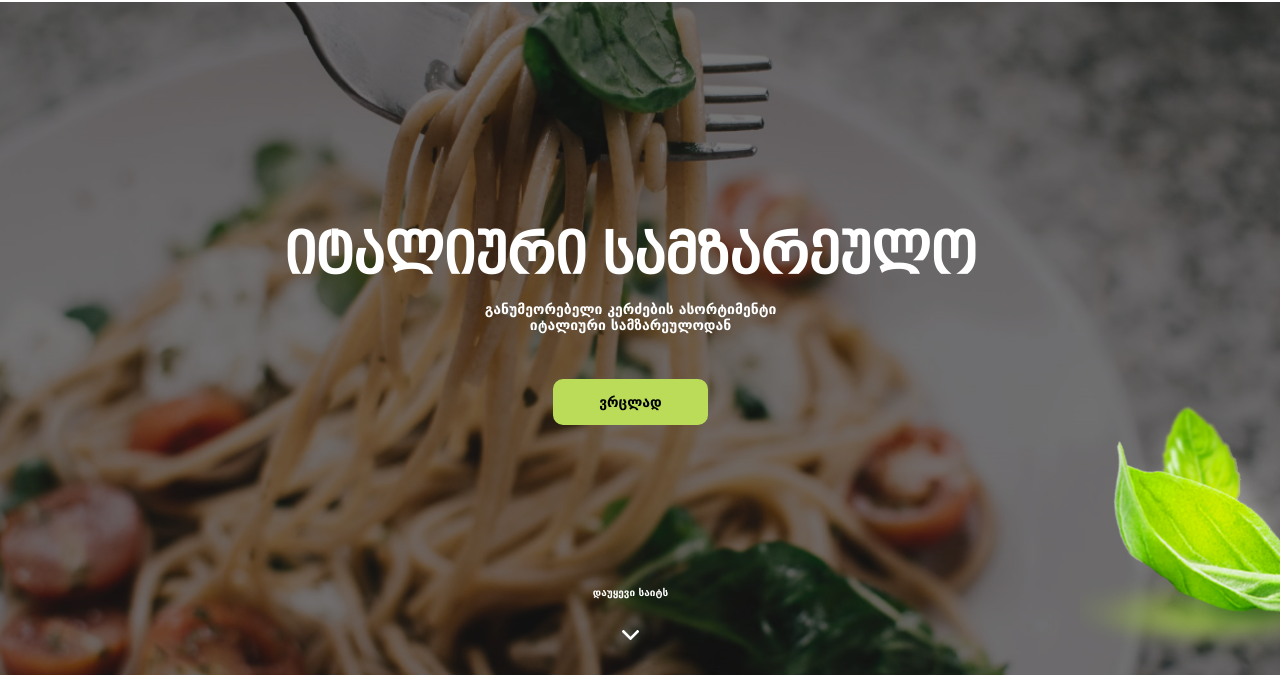
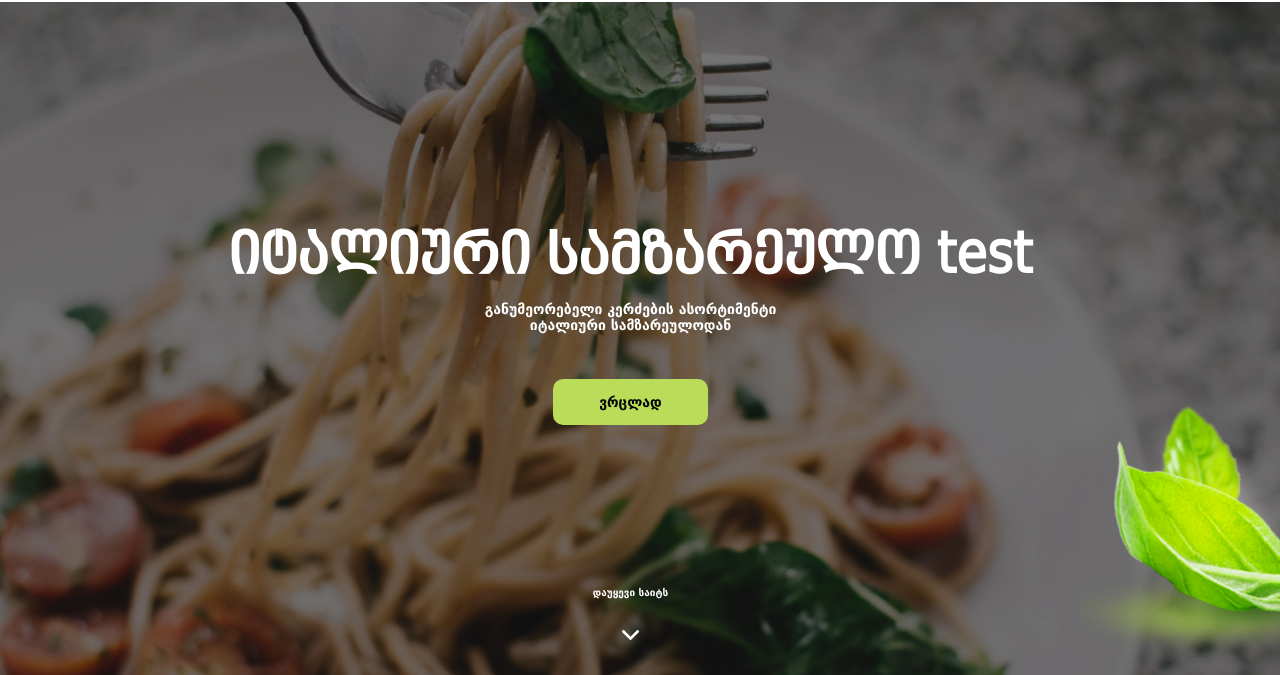
Before and after one commit to davitlaperishvili/Tsaikhemse, a plain HTML site: page index.html in a window 1280 px wide. Shown: the part 58-733 px from the top of the page. Drawn offline with Linux system fonts and the light colour scheme.

Commit message:
test commit

```diff
--- a/index.html
+++ b/index.html
@@ -38,7 +38,7 @@
 
     <div class="main-content" >
         <section class="content" >
-            <h1 class="main-title" >იტალიური სამზარეულო</h1>
+            <h1 class="main-title" >იტალიური სამზარეულო test</h1>
             <p class="main-p">განუმეორებელი კერძების ასორტიმენტი<br>იტალიური სამზარეულოდან</p>
             <a class="main-more" href="#product">ვრცლად</a>
             <img class="main-pic" src="./assets/images/main_pic.png" alt="">
```
